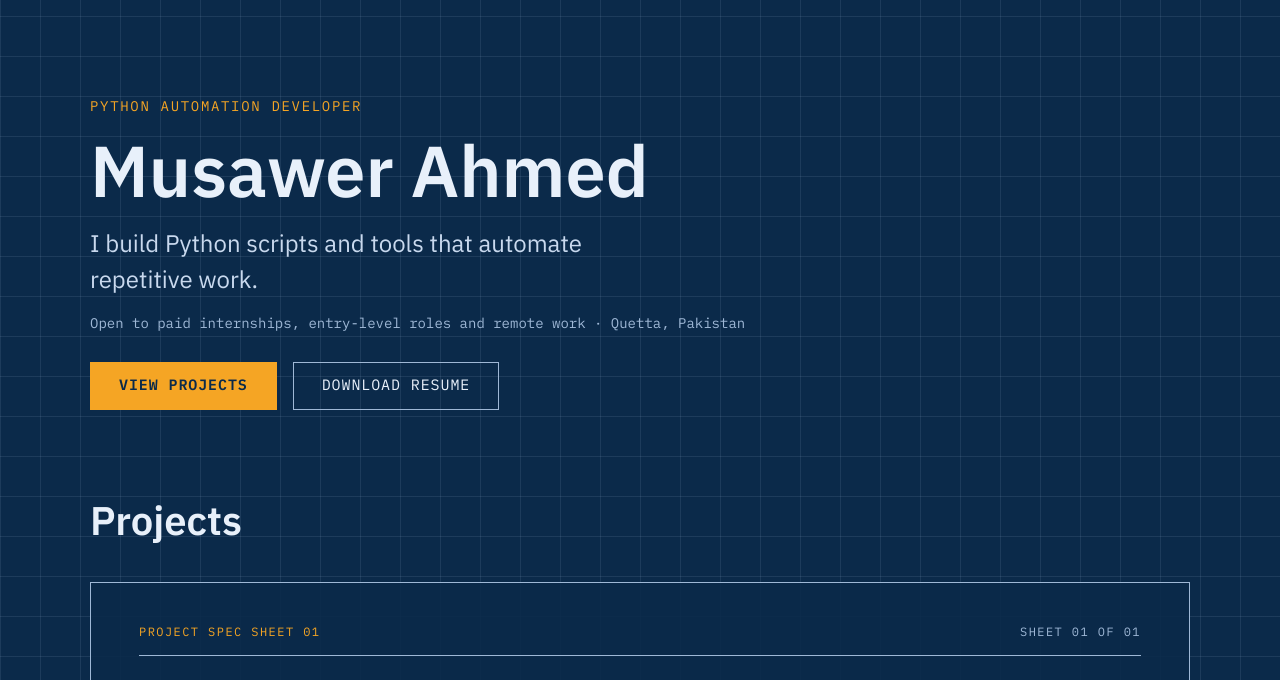
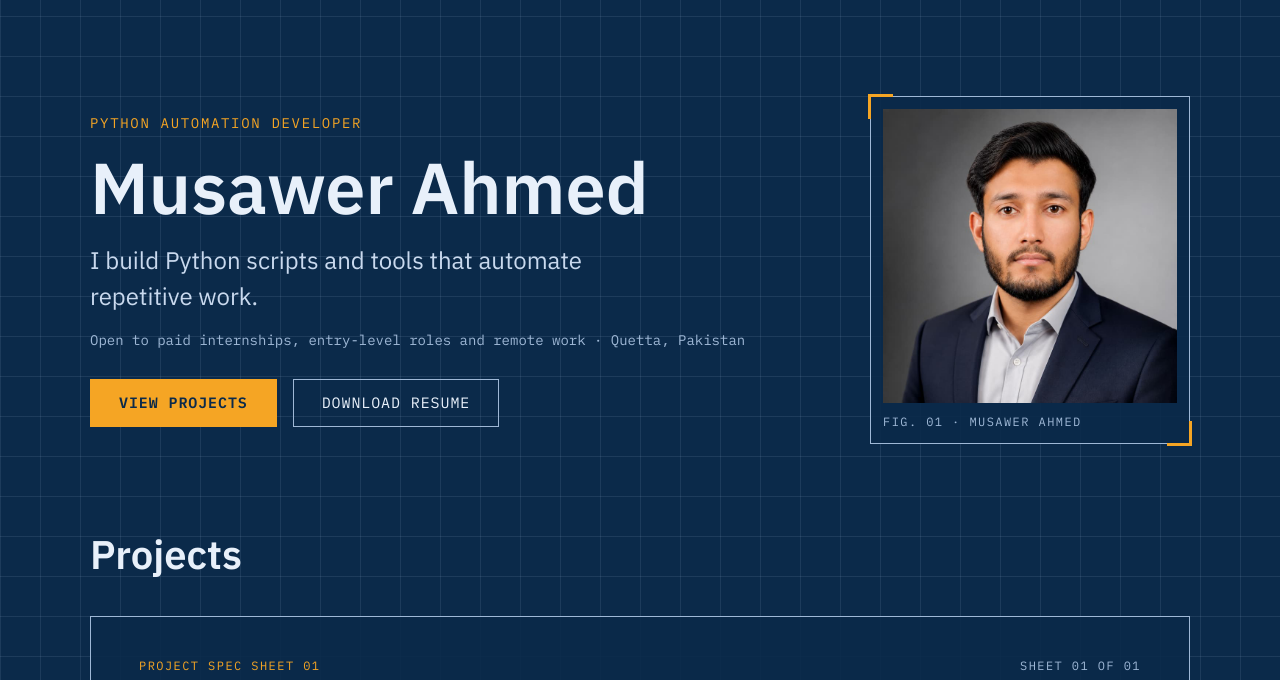
Before and after one commit to Musawer49/Portfolio-Website, a Flask app: page / in a window 1280 px wide. Shown: the part 64-744 px from the top of the page. Run offline with Flask 3, Linux system fonts and the light colour scheme.

Commit message:
Add portrait to hero section

```diff
--- a/static/css/spec-sheet.css
+++ b/static/css/spec-sheet.css
@@ -333,3 +333,49 @@ html { scroll-behavior: smooth; }
   border: 1px solid var(--bp-dim);
   background: rgba(11, 42, 74, 0.6);
 }
+/* Hero with portrait */
+.hero {
+  flex-direction: row;
+  align-items: center;
+  justify-content: space-between;
+  gap: 48px;
+}
+.hero__text {
+  display: flex;
+  flex-direction: column;
+  gap: 16px;
+}
+.hero__photo {
+  position: relative;
+  flex: none;
+  width: 320px;
+  margin: 0;
+  padding: 12px;
+  display: flex;
+  flex-direction: column;
+  gap: 10px;
+  border: 1.5px solid var(--bp-dim);
+  background: var(--bp-panel);
+}
+.hero__photo::before,
+.hero__photo::after {
+  content: "";
+  position: absolute;
+  width: 22px;
+  height: 22px;
+  border: 3px solid var(--bp-accent);
+}
+.hero__photo::before { top: -3px; left: -3px; border-right: 0; border-bottom: 0; }
+.hero__photo::after { bottom: -3px; right: -3px; border-left: 0; border-top: 0; }
+.hero__photo img {
+  display: block;
+  width: 100%;
+  height: auto;
+  aspect-ratio: 1 / 1;
+  object-fit: cover;
+}
+
+@media (max-width: 820px) {
+  .hero { flex-direction: column-reverse; align-items: flex-start; gap: 32px; }
+  .hero__photo { width: min(260px, 100%); }
+}
--- a/templates/index.html
+++ b/templates/index.html
@@ -3,6 +3,7 @@
 
 {% block content %}
 <section class="hero">
+  <div class="hero__text">
     <p class="hero__eyebrow">Python automation developer</p>
     <h1 class="hero__name">Musawer Ahmed</h1>
     <p class="hero__pitch">I build Python scripts and tools that automate repetitive work.</p>
@@ -11,6 +12,11 @@
       <a class="btn btn--primary" href="#projects">View projects</a>
       <a class="btn" href="{{ url_for('static', filename='files/resume.pdf') }}" download>Download resume</a>
     </div>
+  </div>
+  <figure class="hero__photo">
+    <img src="{{ url_for('static', filename='img/profile.jpg') }}" alt="Portrait of Musawer Ahmed" width="800" height="800">
+    <figcaption class="spec__label">Fig. 01 · Musawer Ahmed</figcaption>
+  </figure>
 </section>
 
 <h2 class="page-title" id="projects">Projects</h2>
```
Also changed, not shown: static/img/profile.jpg (added). Lines whose indentation alone changed are shown as unchanged.
